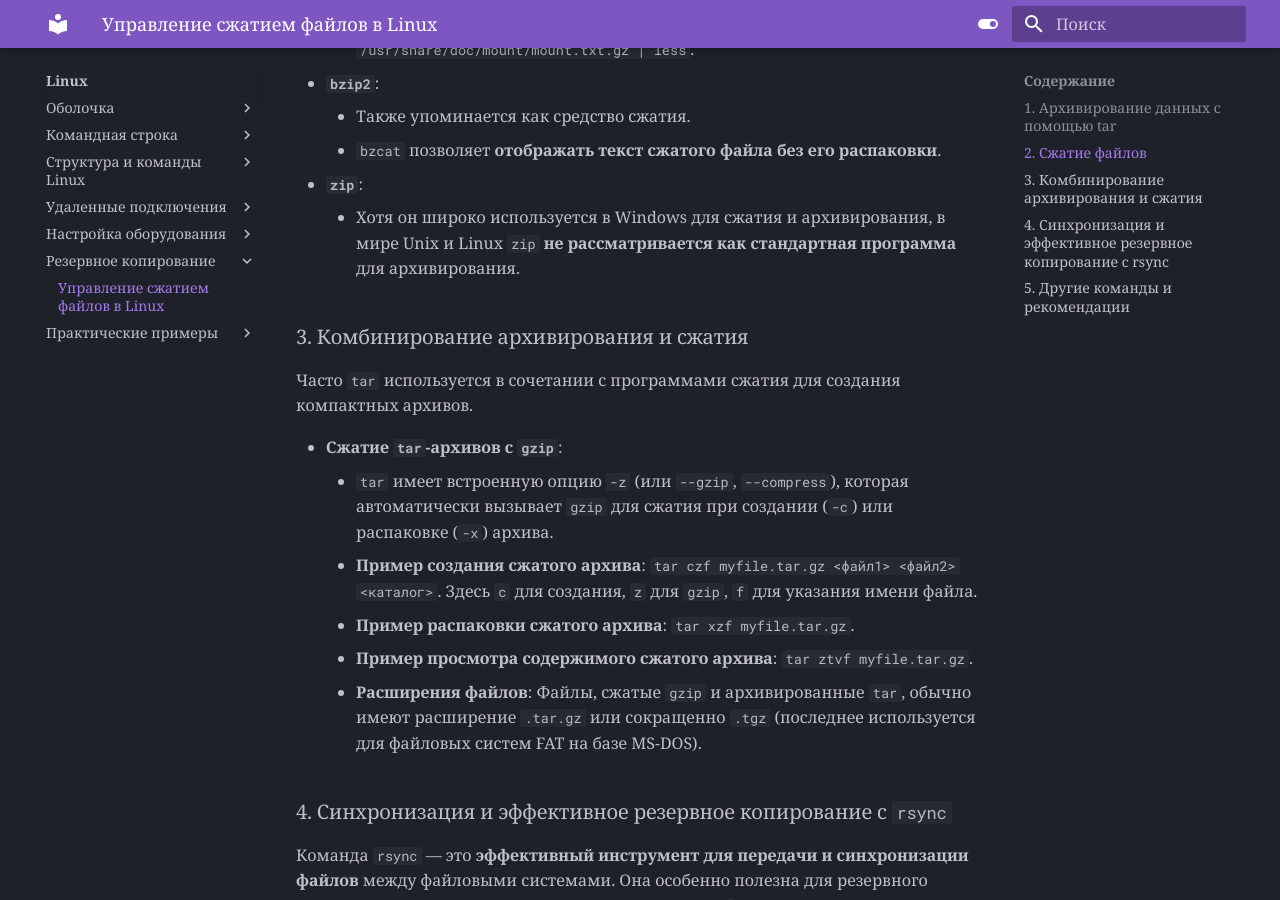
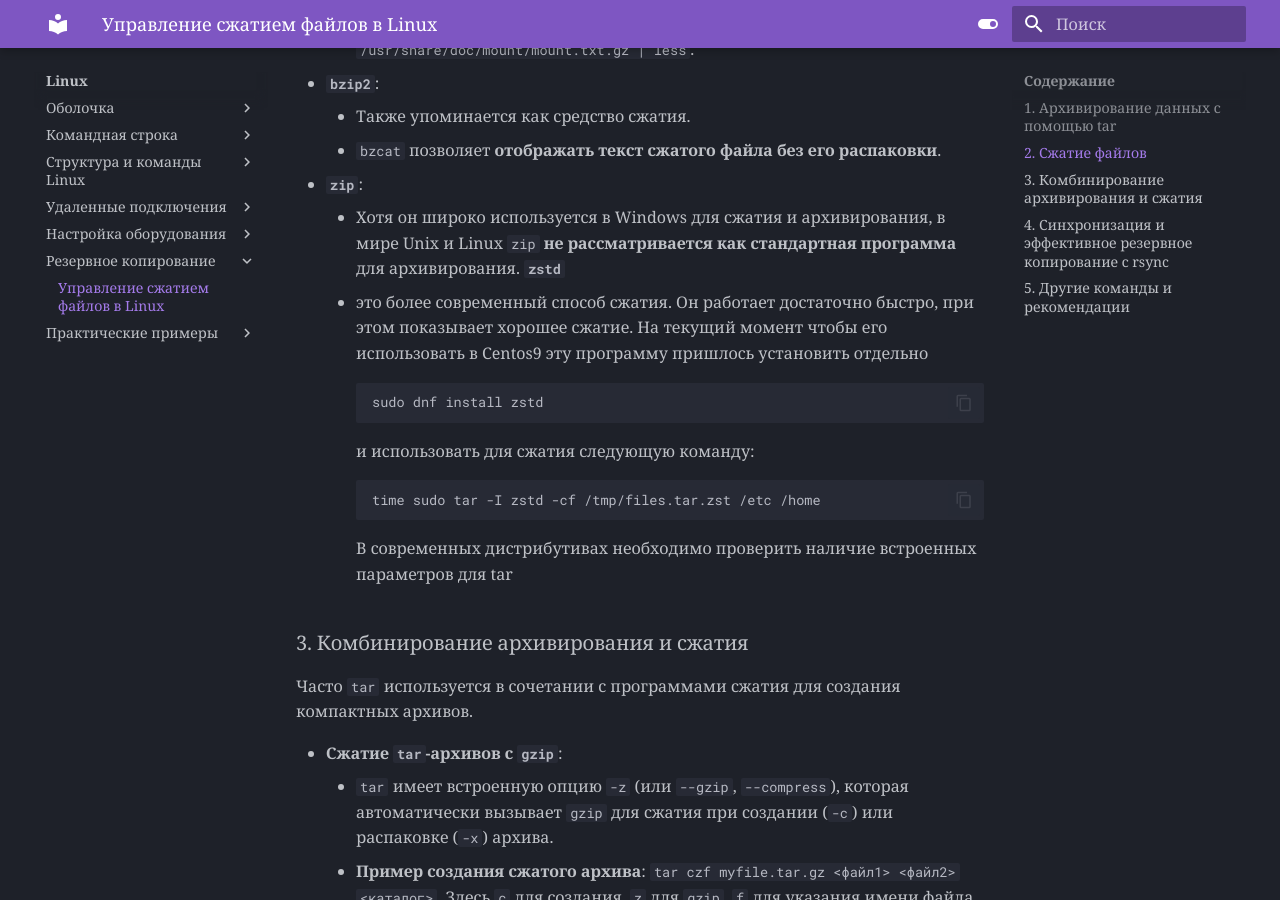
Before and after one commit to Iamseniordevops/DevOpsDocs, an MkDocs documentation site: the page built from docs/Linux/compression.md, in a window 1280 px wide and 900 px high, scrolled down 1586 px. Built offline with MkDocs 1.6.1 and Material for MkDocs 9.7.7, drawn with Linux system fonts in a browser that asks for light colours.

Commit message:
update compression

````diff
--- a/docs/Linux/compression.md
+++ b/docs/Linux/compression.md
@@ -34,6 +34,16 @@
     *   `bzcat` позволяет **отображать текст сжатого файла без его распаковки**.
 *   **`zip`**:
     *   Хотя он широко используется в Windows для сжатия и архивирования, в мире Unix и Linux `zip` **не рассматривается как стандартная программа** для архивирования.
+    **`zstd`**
+    *   это более современный способ сжатия. Он работает достаточно быстро, при этом показывает хорошее сжатие.  На текущий момент чтобы его использовать в Centos9 эту программу пришлось установить отдельно
+    ```
+    sudo dnf install zstd
+    ```
+     и использовать для сжатия следующую команду:
+    ```
+    time sudo tar -I zstd -cf /tmp/files.tar.zst /etc /home
+    ```
+    В современных дистрибутивах необходимо проверить наличие встроенных параметров для tar
 
 ### 3. Комбинирование архивирования и сжатия
 
````
